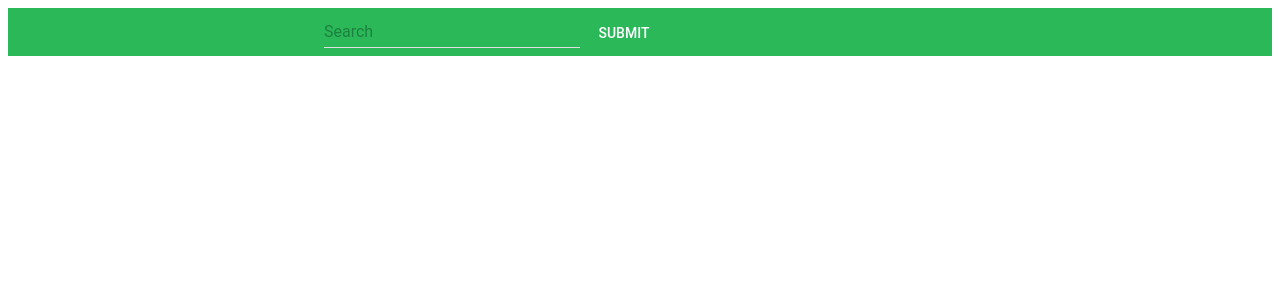
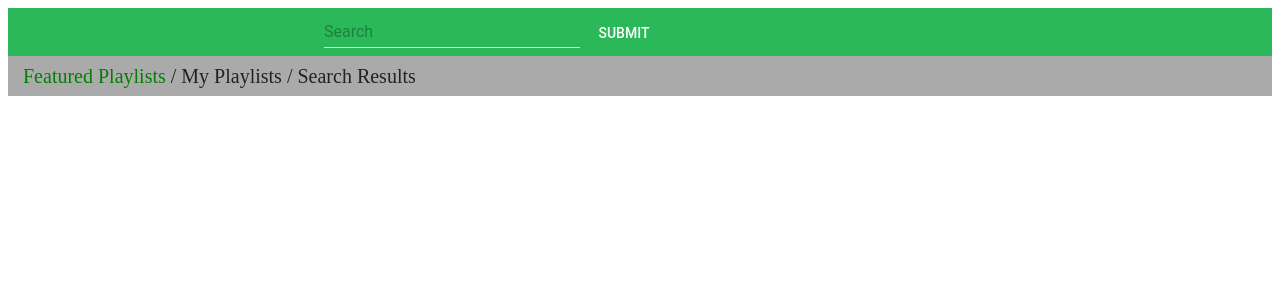
Before and after one commit to matthewmp/spoty, a React (Create React App) app: page /home in a window 1280 px wide. Shown: the top 300 px of the page. Built offline with nearby package versions, Linux system fonts and the light colour scheme.

Commit message:
add basic component and functionality for featured-playlist-view

```diff
--- a/src/actions/index.js
+++ b/src/actions/index.js
@@ -63,7 +63,6 @@ export const get_profile = (token) => dispatch =>{
 
 export const GET_FEATURED_PLAYLISTS = 'GET_FEATURED_PLAYLISTS';
 export const get_featured_playlists = (token) => dispatch => {
-	console.log('Inside Featured', token);
 	const url = 'https://api.spotify.com/v1/browse/featured-playlists';
 	let xml = new XMLHttpRequest();
 	xml.open('GET', url);
@@ -97,7 +96,6 @@ export const searchTrack = (token, term) => dispatch => {
 // Search Spotify with 'term' for artists
 export const SEARCH_ARTIST = 'SEARCH_ARTIST';
 export const searchArtist = (token, term) => dispatch => {
-	console.log('Inside search artists');
 	const url = `https://api.spotify.com/v1/search?q="${term}"&type=artist&limit=50`;
 	var xml = new XMLHttpRequest();
 	xml.open('GET', url);
--- a/src/components/App.js
+++ b/src/components/App.js
@@ -1,8 +1,6 @@
 import React, { Component } from 'react';
 import { connect } from 'react-redux';
 import * as actions from '../actions';
-
-import Header from './header/Header';
 
 class App extends Component {
   // Part of API Login Procedure
@@ -21,7 +19,7 @@ class App extends Component {
       })
       .then(()=>{
         this.props.dispatch(actions.get_profile(this.props.state.access_token));
-        this.props.history.push('/SearchResults');
+        this.props.history.push('/featured-playlists');
       })
     }
     catch(err){
--- a/src/components/SearchResults.js
+++ b/src/components/Home.js
@@ -1,14 +1,11 @@
 import React from 'react';
 import { connect } from 'react-redux';
 
-import Header from './header/Header';
-
 class SearchResults extends React.Component{
 	render(){
-		console.log('SearchResults: ', this.props.state)
+
 		return (
-			<div className="view-search-results">
-				<h2>SearchResults</h2>
+			<div className="view-home">
 			</div>
 		)
 	}
--- a/src/components/header/Header.js
+++ b/src/components/header/Header.js
@@ -15,23 +15,12 @@ class Header extends React.Component{
 		}
 	}
 
-	getIds = () => {
-	    const ids = {
-	      token: this.props.state.access_token,
-	      user: this.props.state.id
-	    }
-	    return ids;
-    }
-
 	onSubmitForm = (e) => {
 		e.preventDefault();
-		console.log('submit')
 		this.child.onSubmitForm();
 	}
 
 	componentDidMount(){
-		console.log('Mounting: ', this.props.state)
-		let ids = this.getIds();
 		if(this.props.state.access_token){
 			this.props.dispatch(actions.get_profile(this.props.state.access_token));
 		}else {
@@ -42,7 +31,6 @@ class Header extends React.Component{
 
 	render(){
 		let users = this.props.state.name ? <User name={this.state.named}/> : undefined;
-		console.log('Header: ', this.props.state);
 		return (
 			<header className="main-header">
 				<SearchInput token={this.props.token} />
--- a/src/components/header/SearchInput.js
+++ b/src/components/header/SearchInput.js
@@ -26,7 +26,6 @@ class SearchInput extends React.Component {
 	}
 
 	render(){
-		console.log('SearchInput State: ', this.props.state)
 		return(
 			<div>
 			<form className="search-form" onSubmit={this.onSubmitForm}>
--- a/src/components/header/User.js
+++ b/src/components/header/User.js
@@ -5,10 +5,6 @@ import MuiThemeProvider from 'material-ui/styles/MuiThemeProvider';
 import Avatar from 'material-ui/Avatar';
 
 class User extends React.Component{
-	constructor(props){
-		super(props);
-	}
-
 	render(){
 		return(
 		<div className="user">
--- /dev/null
+++ b/src/components/playlists/FeaturedPlaylists_View.js
@@ -0,0 +1,45 @@
+import React from 'react';
+import { connect } from 'react-redux';
+
+import * as actions from '../../actions';
+
+class FeaturedPlaylists_View extends React.Component{
+	constructor(props){
+		super(props);
+		this.state = {
+			featuredPlaylists: null
+		}
+	}
+
+	componentDidMount(){
+     	this.props.dispatch(actions.get_featured_playlists(this.props.state.access_token));
+  	};
+
+	render(){
+		let featuredPlaylists = this.props.state.featuredPlaylists;
+		try{
+			var playlists = featuredPlaylists.playlists.items.map((playlist, index) => {
+	    		return <div key={index}>
+							{playlist.name}
+							<img src={playlist.images[0].url} alt="" />
+							total tracks: {playlist.tracks.total}
+					   </div>
+	    	});
+		}
+		catch(err){console.log('Error Getting Featured');}
+		let playlistsToRender = playlists ? playlists : <h6>Loading...</h6>
+		return(
+			<div>
+				<h1>Featured Playlists View</h1>
+				<button onClick={this.func}>Button</button>
+				{playlistsToRender}
+			</div>
+		)
+	}
+}
+
+const mapStateToProps = (state, props) => ({
+	state
+})
+
+export default connect(mapStateToProps)(FeaturedPlaylists_View);
--- /dev/null
+++ b/src/components/playlists/Playlist_SearchMenu.js
@@ -0,0 +1,74 @@
+import React from 'react';
+import { withRouter } from 'react-router-dom';
+
+import '../../css/playlist-menu.css';
+
+class Playlist_SearchMenu extends React.Component{
+	constructor(props){
+		super(props);
+		this.state = {
+			featuredPlaylist: true,
+			myPlaylist: false,
+			search: false
+		}
+	}
+
+	selectMyPlaylistMode = () => {
+		this.setState({
+			featuredPlaylist: false,
+			myPlaylist: true,
+			search: false
+		});
+		this.props.history.push('/my-playlists');
+	};
+
+	selectFeaturedPlaylistMode = () => {
+		this.setState({
+			featuredPlaylist: true,
+			myPlaylist: false,
+			search: false
+		});
+		this.props.history.push('/featured-playlists')
+	};
+
+	selectSearchMode = () => {
+		this.setState({
+			featuredPlaylist: false,
+			myPlaylist: false,
+			search: true
+		});
+		this.props.history.push('/search')
+	}
+
+	render(){
+		const featuredPlaylistClass = this.state.featuredPlaylist ? 'selected' : 'not-selected';
+		const myPlaylistClass = this.state.myPlaylist ? 'selected' : 'not-selected';
+		const searchClass = this.state.search ? 'selected' : 'not-selected';
+		return(
+			<div className="playlistMenu">
+				<span
+					className={`${featuredPlaylistClass} plMode`}
+					onClick={this.selectFeaturedPlaylistMode}
+				>
+					Featured Playlists
+				</span>
+				/
+				<span
+					className={`${myPlaylistClass} plMode `}
+					onClick={this.selectMyPlaylistMode}
+				>
+					My Playlists
+				</span>
+				/
+				<span
+					className={`${searchClass} plMode `}
+					onClick={this.selectSearchMode}
+				>
+					Search Results
+				</span>
+			</div>
+		)
+	}
+}
+
+export default withRouter(Playlist_SearchMenu);
--- /dev/null
+++ b/src/css/playlist-menu.css
@@ -0,0 +1,23 @@
+/* Featured / My Playlists Selected */
+.playlistMenu{
+	background: #aaa;
+	min-height: 40px;
+	font-size: 20px;
+	line-height: 40px;
+	padding: 0 0 0 10px;
+	color: #222;
+}
+
+/* Playlist Mode */
+
+.plMode{
+	cursor: pointer;
+}
+
+.selected{
+	color: green;
+}
+
+span{
+	padding: 0 5px;
+}
--- a/src/index.js
+++ b/src/index.js
@@ -4,8 +4,10 @@ import { Provider } from 'react-redux';
 import { BrowserRouter as Router, Route } from 'react-router-dom';
 
 import App from './components/App';
-import SearchResults from './components/SearchResults';
+import Home from './components/Home';
 import Header from './components/header/Header';
+import PlaylistSearchMenu from './components/playlists/Playlist_SearchMenu';
+import FeaturedPlaylists_View from './components/playlists/FeaturedPlaylists_View';
 
 import store from './store';
 
@@ -15,8 +17,10 @@ ReactDOM.render(
 			<Router>
 				<div>
 					<Header />
+					<PlaylistSearchMenu />
 					<Route exact path="/" component={App} />
-					<Route exact path="/SearchResults" component={SearchResults} />
+					<Route exact path="/home" component={Home} />
+					<Route exact path="/featured-playlists" component={FeaturedPlaylists_View} />
 				</div>
 			</Router>
 		</Provider>, document.getElementById('root')
```
Also changed, not shown: 1 other file (tests, documents, lock files or other folders).
